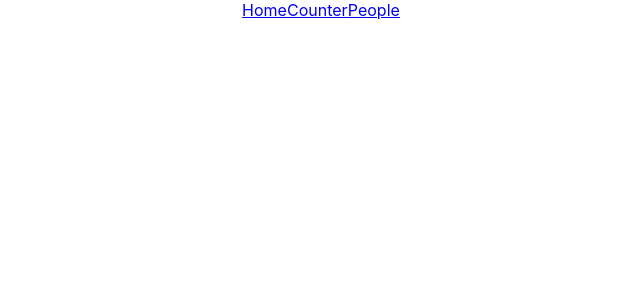
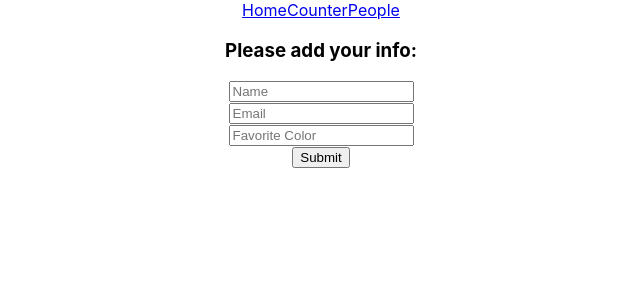
Before and after one commit to RaphaelQSmith/my-react-app, a React (Create React App) app: page /controlled-form in a window 1280 px wide. Before the commit this address had no page. Shown: the top 300 px of the page, without its empty margins (319-959 px from the left). Built offline with nearby package versions, Linux system fonts and the light colour scheme.

Commit message:
Learning about Controlled Forms

```diff
--- a/src/App.js
+++ b/src/App.js
@@ -1,6 +1,5 @@
-import React, { useState } from 'react';
 import { BrowserRouter as Router, Routes, Route, Link } from 'react-router-dom';
-import { Homepage, CounterButtonPage, PeopleListPage} from './pages/'
+import { Homepage, CounterButtonPage, PeopleListPage, ControlledFormPage} from './pages/'
 import './App.css';
 import { ProtectedPage } from './pages/ProtectedPage';
 
@@ -18,6 +17,7 @@ function App() {
           <Route path="/counter" element={<CounterButtonPage />} />
           <Route path="/list" element={<PeopleListPage />} />
           <Route path="/protected" element={<ProtectedPage />} />
+          <Route path="/controlled-form" element={ <ControlledFormPage />} />
         </Routes>
       </div>
     </Router>
--- /dev/null
+++ b/src/pages/ControlledFormPage.js
@@ -0,0 +1,47 @@
+import {useState} from 'react';
+
+export const ControlledFormPage = () =>{
+
+    const [name, setName] = useState('')
+    const [email, setEmail] = useState('')
+    const [favColor, setFavColor] = useState('')
+
+    return (
+        <form>
+            <h3>Please add your info: </h3>
+            <div>
+                <input
+                type="text"
+                placeholder="Name"
+                value={name}
+                onChange={e => setName(e.target.value)}
+                />
+            </div>
+            <div>
+                <input
+                type="email"
+                placeholder="Email"
+                value={email}
+                onChange={e => setEmail(e.target.value)}
+                />
+            </div>
+            <div>
+                <input
+                type="text"
+                placeholder="Favorite Color"
+                value={favColor}
+                onChange={e => setFavColor(e.target.value)}
+                />
+            </div>
+            <button onClick={e=>{
+                alert(`
+                    Your name is ${name},
+                    Your email is ${email},
+                    Your favorite colour is ${favColor}
+                    `
+                )
+                e.preventDefault();
+            }}>Submit</button>
+        </form>
+    )
+}
--- a/src/pages/index.js
+++ b/src/pages/index.js
@@ -1,3 +1,5 @@
-export {CounterButtonPage} from './CounterButtonPage';
+export { CounterButtonPage } from './CounterButtonPage';
 export { Homepage } from './Homepage'
-export { PeopleListPage} from './PeopleListPage'
+export { PeopleListPage } from './PeopleListPage'
+export { ProtectedPage } from './ProtectedPage'
+export { ControlledFormPage } from './ControlledFormPage'
```
